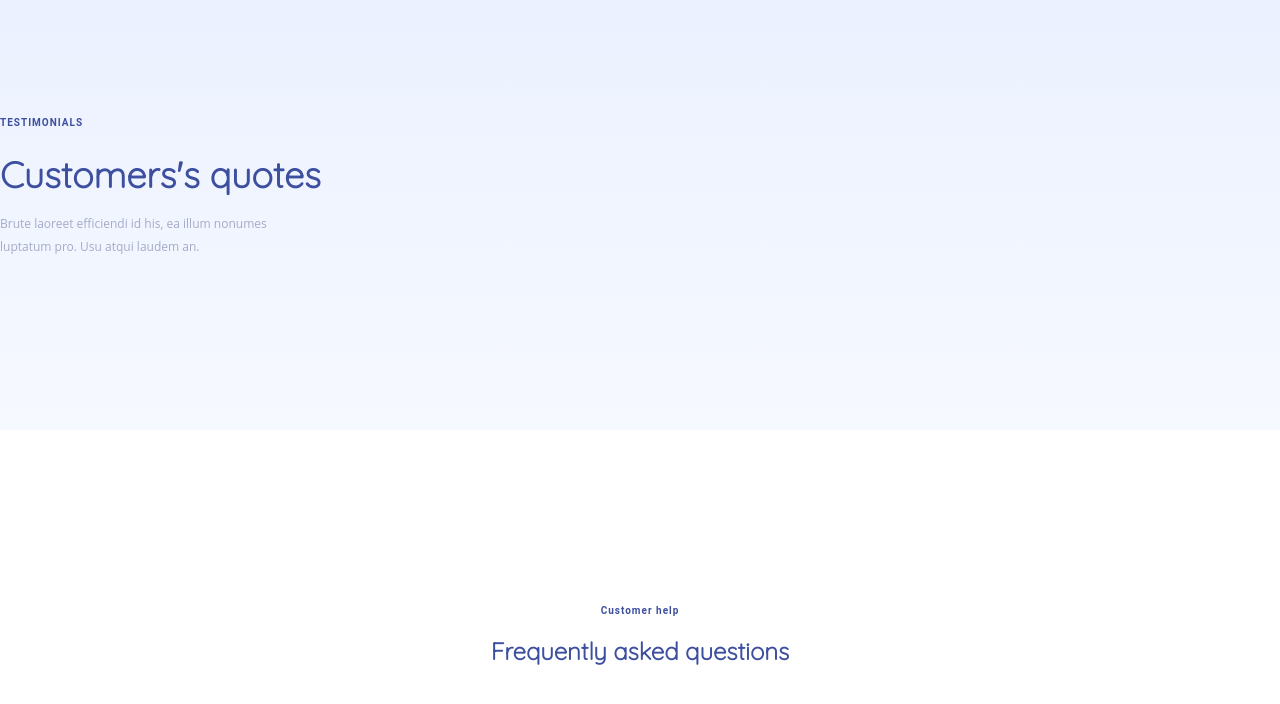
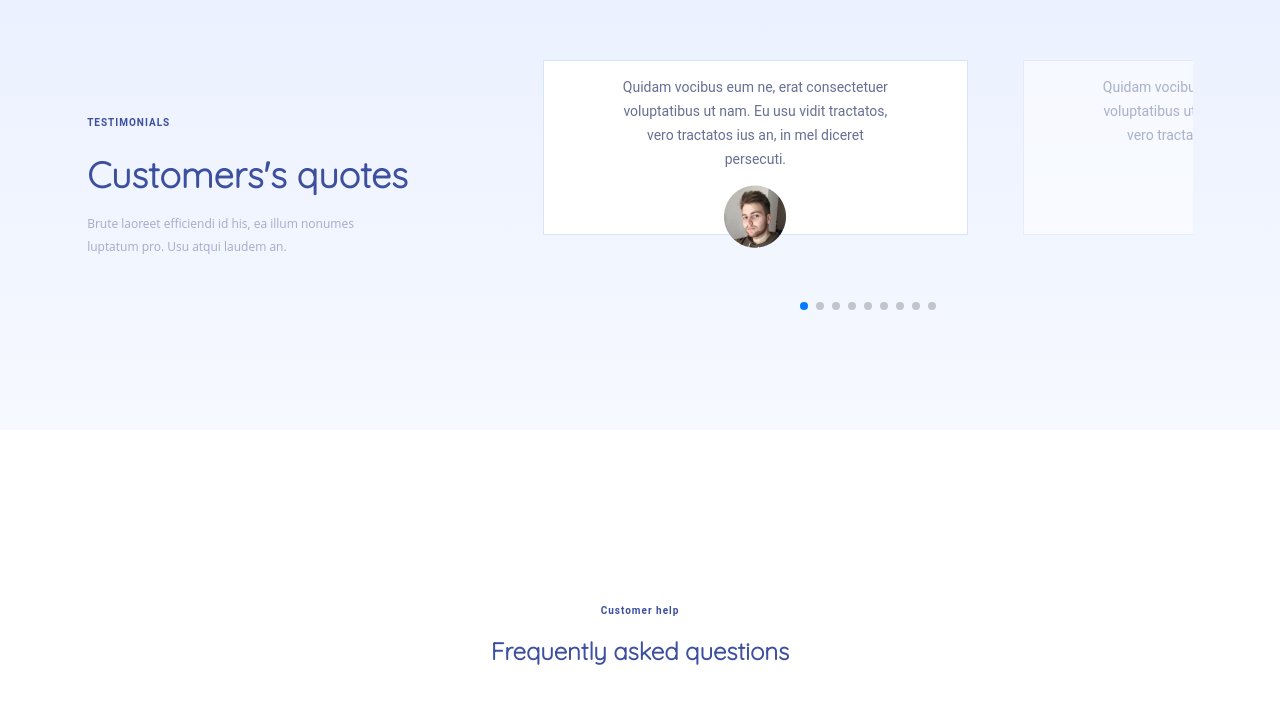
Before and after one commit to dfcz3322/Landing_page, a plain HTML site: page index.html in a window 1280 px wide. Shown: the part 3803-4507 px from the top of the page. Drawn offline with nearby package versions, Linux system fonts and the light colour scheme.

Commit message:
Fixes and banner with tricky slider

```diff
--- a/helpers.css
+++ b/helpers.css
@@ -25,3 +25,6 @@
 .align-items-end {
     align-items: flex-end;
 }
+.rel {
+    position: relative;
+}
--- a/index.css
+++ b/index.css
@@ -344,6 +344,26 @@ body {
     height: 480px;
     background: linear-gradient(180deg, #EAF0FF 0%, #F6F9FF 100%);
 }
+.sixth-banner__swiper {
+    width: 650px;
+    height: 260px;
+    margin-left: 135px;
+    overflow: hidden;
+}
+.sixth-banner__swiper .swiper-slide-next {
+    opacity: 0.5;
+}
+.sixth-banner__slide {
+    border: 1px solid var(--border-color);
+    width: 425px;
+    height: 175px;
+    background-color: white;
+    text-align: center;
+    color: #676f95;
+    font-size: 14px;
+    font-family: 'Roboto', sans-serif;
+    line-height: 24px;
+}
 .sixth-banner__heading {
     color: var(--blue-color);
     font-weight: bold;
--- a/index.html
+++ b/index.html
@@ -191,17 +191,73 @@
         <div class="swiper-button-next"></div>
       </div>
     </div>
-    <div class="flex-row align-items-center sixth-banner">
+    <div class="flex-row rel justify-center align-items-center sixth-banner">
       <div>
         <h1 class="heading__small">TESTIMONIALS</h1>
         <h1 class="sixth-banner__heading quicksand">Customers's quotes</h1>
         <p class="fifth-banner__heading-text">Brute laoreet efficiendi id his, ea illum nonumes<br/> luptatum pro. Usu atqui laudem an.</p>
       </div>
-      <div>
 
+      <div class="sixth-banner__swiper rel">
+          <div class="swiper-wrapper">
+            <div class="swiper-slide">
+                <div class="sixth-banner__slide">
+                  <p>Quidam vocibus eum ne, erat consectetuer<br/> voluptatibus ut nam. Eu usu vidit tractatos,<br/> vero tractatos ius an, in mel diceret<br/> persecuti.</p>
+                  <img src="img/Ellipse 2.1.png">
+              </div>
+            </div>
+            <div class="swiper-slide">
+              <div class="sixth-banner__slide">
+                <p>Quidam vocibus eum ne, erat consectetuer<br/> voluptatibus ut nam. Eu usu vidit tractatos,<br/> vero tractatos ius an, in mel diceret<br/> persecuti.</p>
+                <img src="img/Ellipse 2.1.png">
+              </div>
+            </div>
+            <div class="swiper-slide">
+              <div class="sixth-banner__slide">
+                <p>Quidam vocibus eum ne, erat consectetuer<br/> voluptatibus ut nam. Eu usu vidit tractatos,<br/> vero tractatos ius an, in mel diceret<br/> persecuti.</p>
+                <img src="img/Ellipse 2.1.png">
+              </div>
+            </div>
+            <div class="swiper-slide">
+              <div class="sixth-banner__slide">
+                <p>Quidam vocibus eum ne, erat consectetuer<br/> voluptatibus ut nam. Eu usu vidit tractatos,<br/> vero tractatos ius an, in mel diceret<br/> persecuti.</p>
+                <img src="img/Ellipse 2.1.png">
+              </div>
+            </div>
+            <div class="swiper-slide">
+              <div class="sixth-banner__slide">
+                <p>Quidam vocibus eum ne, erat consectetuer<br/> voluptatibus ut nam. Eu usu vidit tractatos,<br/> vero tractatos ius an, in mel diceret<br/> persecuti.</p>
+                <img src="img/Ellipse 2.1.png">
+              </div>
+            </div>
+            <div class="swiper-slide">
+              <div class="sixth-banner__slide">
+                <p>Quidam vocibus eum ne, erat consectetuer<br/> voluptatibus ut nam. Eu usu vidit tractatos,<br/> vero tractatos ius an, in mel diceret<br/> persecuti.</p>
+                <img src="img/Ellipse 2.1.png">
+              </div>
+            </div>
+            <div class="swiper-slide">
+              <div class="sixth-banner__slide">
+                <p>Quidam vocibus eum ne, erat consectetuer<br/> voluptatibus ut nam. Eu usu vidit tractatos,<br/> vero tractatos ius an, in mel diceret<br/> persecuti.</p>
+                <img src="img/Ellipse 2.1.png">
+              </div>
+            </div>
+            <div class="swiper-slide">
+              <div class="sixth-banner__slide">
+                <p>Quidam vocibus eum ne, erat consectetuer<br/> voluptatibus ut nam. Eu usu vidit tractatos,<br/> vero tractatos ius an, in mel diceret<br/> persecuti.</p>
+                <img src="img/Ellipse 2.1.png">
+              </div>
+            </div>
+            <div class="swiper-slide">
+              <div class="sixth-banner__slide">
+                <p>Quidam vocibus eum ne, erat consectetuer<br/> voluptatibus ut nam. Eu usu vidit tractatos,<br/> vero tractatos ius an, in mel diceret<br/> persecuti.</p>
+                <img src="img/Ellipse 2.1.png">
+              </div>
+            </div>
 
-
-      </div>
+          </div>
+          <div class="swiper-pagination"></div>
+        </div>
     </div>
     <div class="seventh-banner">
       <h1 class="heading__small seventh-banner__heading__small">Customer help</h1>
--- a/index.js
+++ b/index.js
@@ -2,6 +2,7 @@ const swiper = new Swiper('.swiper-container', {
     loop: true,
     pagination: {
       el: '.swiper-pagination',
+      clickable: true,
     },
     navigation: {
       nextEl: '.swiper-button-next',
@@ -13,5 +14,16 @@ const swiper = new Swiper('.swiper-container', {
     loop: true,
     pagination: {
       el: '.swiper-pagination',
+      clickable: true,
     },
   });
+
+  const sixthBannerSwiper = new Swiper('.sixth-banner__swiper', {
+    loop: true,
+    slidesPerView: "auto",
+    spaceBetween: -170,
+    pagination: {
+      el: ".swiper-pagination",
+      clickable: true,
+    },
+  });
```
Also changed, not shown: img/Ellipse 2.1.png (added).
